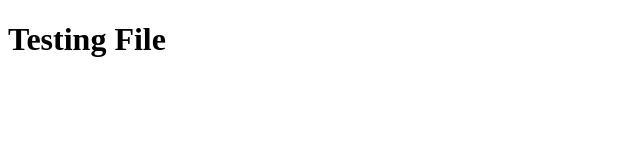
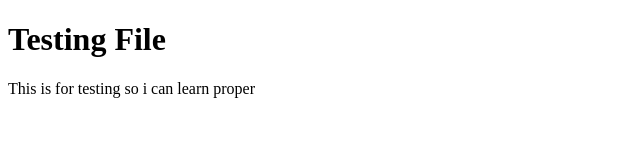
Before and after one commit to NEELVAGHASIYA07/E-commerce-platform, a website: page Frontend/testingGit.html in a window 1280 px wide. Shown: the whole page, without its empty margins (0-640 px from the left). Drawn offline with Linux system fonts and the light colour scheme.

Commit message:
add paragraph in testing file

```diff
--- a/Frontend/testingGit.html
+++ b/Frontend/testingGit.html
@@ -7,5 +7,6 @@
 </head>
 <body>
     <h1>Testing File</h1>
+    <p>This is for testing so i can learn proper</p>
 </body>
 </html>
```
